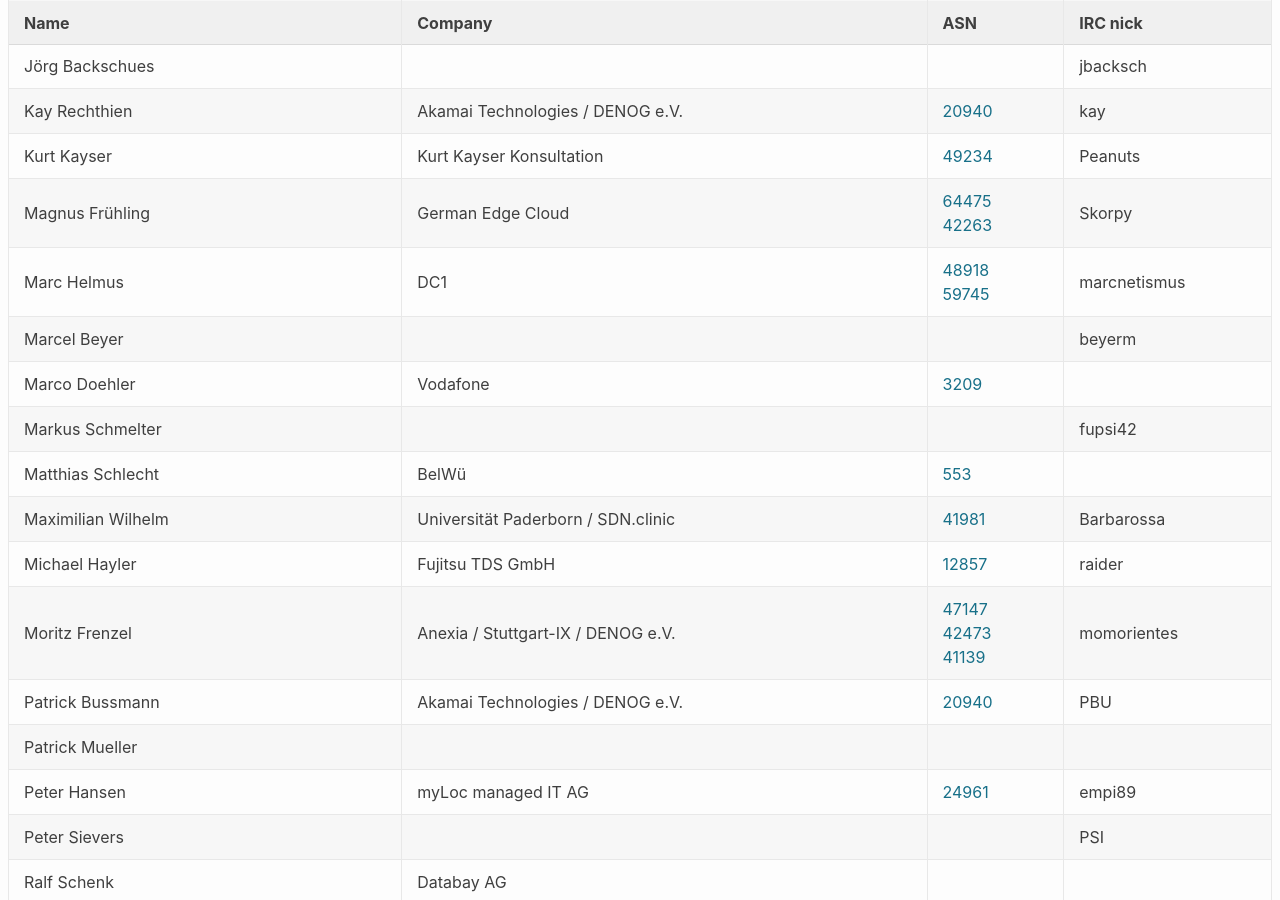
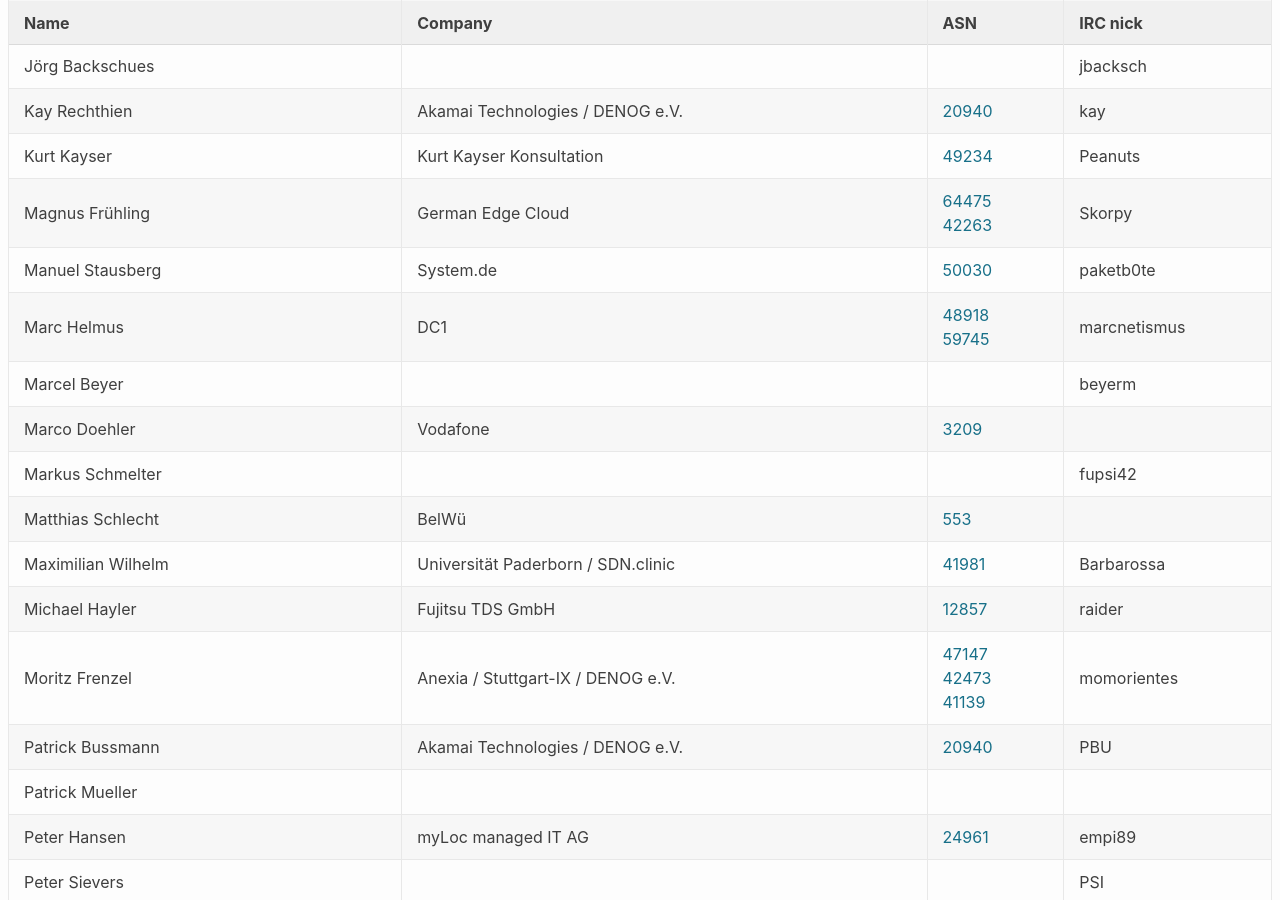
Before and after one commit to denog/pretix-attendeelist, a Jekyll site: the page built from denog2020.markdown, in a window 1280 px wide and 900 px high, scrolled down 1234 px. Built offline with Jekyll 4.4.1, drawn with Linux system fonts in a browser that asks for light colours.

Commit message:
Latest data: Fri Jan 22 09:17:21 UTC 2021

```diff
--- a/_data/attendees_meetup2021-01.json
+++ b/_data/attendees_meetup2021-01.json
@@ -166,6 +166,12 @@
     "company": "German Edge Cloud",
     "irc": "Skorpy",
     "asn": "64475 42263"
+  },
+  {
+    "name": "Manuel Stausberg",
+    "company": "System.de",
+    "irc": "paketb0te",
+    "asn": "50030"
   },
   {
     "name": "Marcel Beyer",
```
